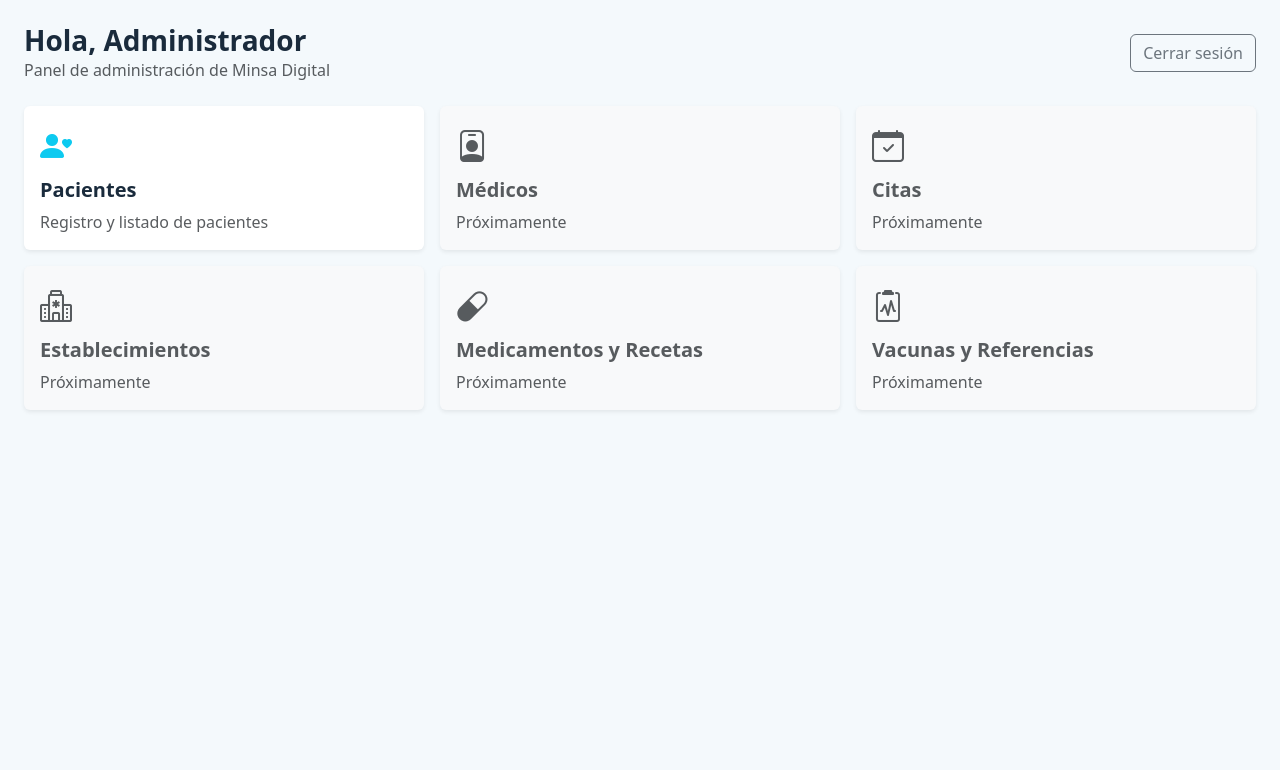
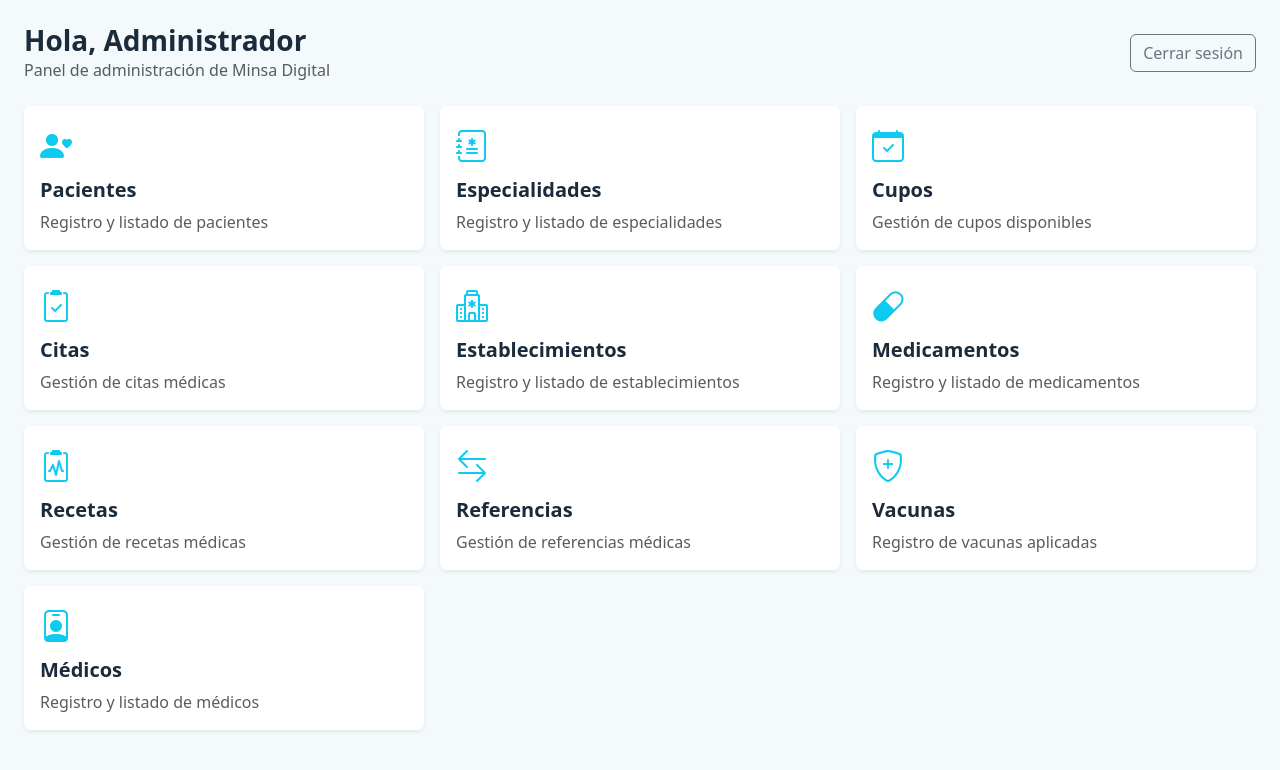
Before and after one commit to CayetanoGuevaraRosemary/Minsa-Digital, an Angular app in the folder Frontend/: page /admin/dashboard in a window 1280 px wide. Shown: the top 770 px of the page. Built offline with nearby package versions, Linux system fonts and the light colour scheme.

Commit message:
rutas y tarjetas de referencias y vacunas

```diff
--- a/Frontend/src/app/pages/admin/dashboard/dashboard.html
+++ b/Frontend/src/app/pages/admin/dashboard/dashboard.html
@@ -1,79 +1,115 @@
-<div class="container-fluid p-4" style="background-color: #f4f9fc; min-height: 100vh;">
-
+<div class="container-fluid p-4" style="background-color: #f4f9fc; min-height: 100vh">
   <div class="d-flex justify-content-between align-items-center mb-4">
     <div>
-      <h3 class="fw-bold mb-0" style="color: #1a2b3c;">
-        Hola, {{ nombreAdmin }}
-      </h3>
+      <h3 class="fw-bold mb-0" style="color: #1a2b3c">Hola, {{ nombreAdmin }}</h3>
       <p class="text-muted mb-0">Panel de administración de Minsa Digital</p>
     </div>
-    <button class="btn btn-outline-secondary" (click)="cerrarSesion()">
-      Cerrar sesión
-    </button>
+    <button class="btn btn-outline-secondary" (click)="cerrarSesion()">Cerrar sesión</button>
   </div>
 
   <div class="row g-3">
-
     <div class="col-md-4">
       <div class="card border-0 shadow-sm h-100" role="button" (click)="irA('/admin/pacientes')">
         <div class="card-body">
           <i class="bi bi-person-heart fs-2 text-info"></i>
-          <h5 class="fw-bold mt-2" style="color: #1a2b3c;">Pacientes</h5>
+          <h5 class="fw-bold mt-2" style="color: #1a2b3c">Pacientes</h5>
           <p class="text-muted mb-0">Registro y listado de pacientes</p>
         </div>
       </div>
     </div>
 
     <div class="col-md-4">
-      <div class="card border-0 shadow-sm h-100 bg-light">
+      <div
+        class="card border-0 shadow-sm h-100"
+        role="button"
+        (click)="irA('/admin/especialidades')"
+      >
         <div class="card-body">
-          <i class="bi bi-person-badge fs-2 text-muted"></i>
-          <h5 class="fw-bold mt-2 text-muted">Médicos</h5>
-          <p class="text-muted mb-0">Próximamente</p>
+          <i class="bi bi-journal-medical fs-2 text-info"></i>
+          <h5 class="fw-bold mt-2" style="color: #1a2b3c">Especialidades</h5>
+          <p class="text-muted mb-0">Registro y listado de especialidades</p>
         </div>
       </div>
     </div>
 
     <div class="col-md-4">
-      <div class="card border-0 shadow-sm h-100 bg-light">
+      <div class="card border-0 shadow-sm h-100" role="button" (click)="irA('/admin/cupos')">
         <div class="card-body">
-          <i class="bi bi-calendar-check fs-2 text-muted"></i>
-          <h5 class="fw-bold mt-2 text-muted">Citas</h5>
-          <p class="text-muted mb-0">Próximamente</p>
+          <i class="bi bi-calendar-check fs-2 text-info"></i>
+          <h5 class="fw-bold mt-2" style="color: #1a2b3c;">Cupos</h5>
+          <p class="text-muted mb-0">Gestión de cupos disponibles</p>
         </div>
       </div>
     </div>
 
     <div class="col-md-4">
-      <div class="card border-0 shadow-sm h-100 bg-light">
+      <div class="card border-0 shadow-sm h-100" role="button" (click)="irA('/admin/citas')">
         <div class="card-body">
-          <i class="bi bi-hospital fs-2 text-muted"></i>
-          <h5 class="fw-bold mt-2 text-muted">Establecimientos</h5>
-          <p class="text-muted mb-0">Próximamente</p>
+          <i class="bi bi-clipboard2-check fs-2 text-info"></i>
+          <h5 class="fw-bold mt-2" style="color: #1a2b3c;">Citas</h5>
+          <p class="text-muted mb-0">Gestión de citas médicas</p>
         </div>
       </div>
     </div>
 
     <div class="col-md-4">
-      <div class="card border-0 shadow-sm h-100 bg-light">
+      <div class="card border-0 shadow-sm h-100" role="button" (click)="irA('/admin/establecimientos')">
         <div class="card-body">
-          <i class="bi bi-capsule fs-2 text-muted"></i>
-          <h5 class="fw-bold mt-2 text-muted">Medicamentos y Recetas</h5>
-          <p class="text-muted mb-0">Próximamente</p>
+          <i class="bi bi-hospital fs-2 text-info"></i>
+          <h5 class="fw-bold mt-2" style="color: #1a2b3c;">Establecimientos</h5>
+          <p class="text-muted mb-0">Registro y listado de establecimientos</p>
         </div>
       </div>
     </div>
 
     <div class="col-md-4">
-      <div class="card border-0 shadow-sm h-100 bg-light">
+      <div class="card border-0 shadow-sm h-100" role="button" (click)="irA('/admin/medicamentos')">
         <div class="card-body">
-          <i class="bi bi-clipboard2-pulse fs-2 text-muted"></i>
-          <h5 class="fw-bold mt-2 text-muted">Vacunas y Referencias</h5>
-          <p class="text-muted mb-0">Próximamente</p>
+          <i class="bi bi-capsule fs-2 text-info"></i>
+          <h5 class="fw-bold mt-2" style="color: #1a2b3c">Medicamentos</h5>
+          <p class="text-muted mb-0">Registro y listado de medicamentos</p>
         </div>
       </div>
     </div>
 
+    <div class="col-md-4">
+      <div class="card border-0 shadow-sm h-100" role="button" (click)="irA('/admin/recetas')">
+        <div class="card-body">
+          <i class="bi bi-clipboard2-pulse fs-2 text-info"></i>
+          <h5 class="fw-bold mt-2" style="color: #1a2b3c;">Recetas</h5>
+          <p class="text-muted mb-0">Gestión de recetas médicas</p>
+        </div>
+      </div>
+    </div>
+
+    <div class="col-md-4">
+      <div class="card border-0 shadow-sm h-100" role="button" (click)="irA('/admin/referencias')">
+        <div class="card-body">
+          <i class="bi bi-arrow-left-right fs-2 text-info"></i>
+          <h5 class="fw-bold mt-2" style="color: #1a2b3c;">Referencias</h5>
+          <p class="text-muted mb-0">Gestión de referencias médicas</p>
+        </div>
+      </div>
+    </div>
+
+    <div class="col-md-4">
+      <div class="card border-0 shadow-sm h-100" role="button" (click)="irA('/admin/vacunas')">
+        <div class="card-body">
+          <i class="bi bi-shield-plus fs-2 text-info"></i>
+          <h5 class="fw-bold mt-2" style="color: #1a2b3c;">Vacunas</h5>
+          <p class="text-muted mb-0">Registro de vacunas aplicadas</p>
+        </div>
+      </div>
+    </div>
+
+    <div class="col-md-4">
+      <div class="card border-0 shadow-sm h-100" role="button" (click)="irA('/admin/medicos')">
+        <div class="card-body">
+          <i class="bi bi-person-badge fs-2 text-info"></i>
+          <h5 class="fw-bold mt-2" style="color: #1a2b3c;">Médicos</h5>
+          <p class="text-muted mb-0">Registro y listado de médicos</p>
+        </div>
+      </div>
+    </div>
   </div>
-
 </div>
```
Also changed, not shown: Frontend/src/app/app.routes.ts (+12 -0 lines).
